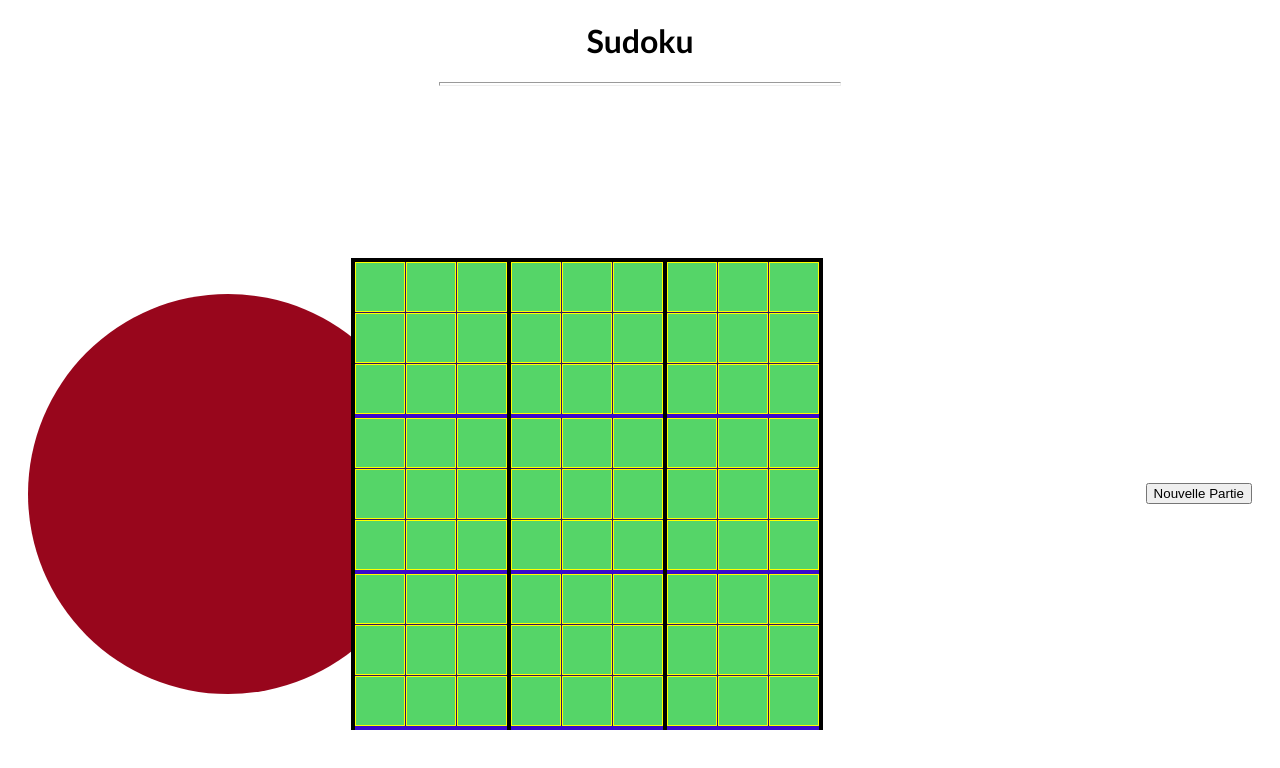
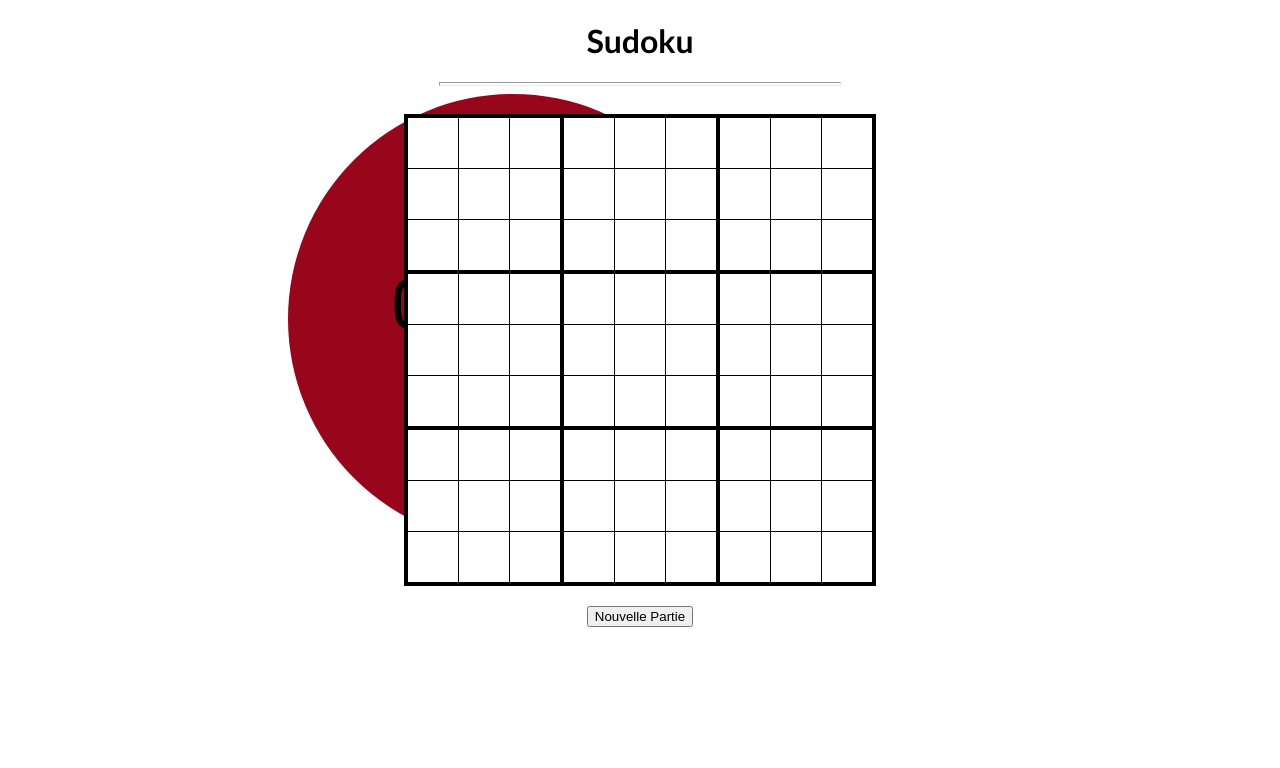
Before and after one commit to barbara-vanni/Sudoku_API, a plain HTML site: page index.html in a window 1280 px wide. Drawn offline with Linux system fonts and the light colour scheme; no server answers.

Commit message:
Timer adding: first attempt

```diff
--- a/index.html
+++ b/index.html
@@ -12,12 +12,11 @@
 <body>
     <!-- Title sudoku -->
     <h1>Sudoku</h1>
+    <!-- little separating line -->
     <hr>
 
-    <!-- Board -->
+    <!-- Board game  -->
     <div class="container">
-        <!-- Timer  -->
-        <div class="circle-background"></div>
 
         <div class="sudoku-grid">
 
@@ -128,9 +127,14 @@
             </table>
         </div>
 
-
+        <!-- Timer  -->
+        <div class="circle-background">
+            <div class="timer-container">
+                <div class="timer-text" id="timer">00:00</div>
+                <!-- <span id="timer">00:00</span> -->
+            </div>
+        </div>
+        <!-- Button new game -->
         <button id="nouvellePartie">Nouvelle Partie</button>
 
-
-        <script src="script.js"></script>
-</body>
+    </body>
--- a/styles.css
+++ b/styles.css
@@ -6,59 +6,58 @@ body {
 hr {
     width: 400px;
     height: 2px;
-    color:black;
+    color: black;
 }
 
 .container {
     display: flex;
     justify-content: space-between;
     align-items: center;
+    flex-direction: column;
     box-sizing: border-box;
     margin: 0;
     padding: 0;
     font-family: Roboto, sans-serif;
     position: relative;
-    height: 100vh;
-    padding: 20px;
-
 }
 
-.sudoku-grid{
-
-    margin : 0 auto;
+.sudoku-grid {
+    margin: 0 auto;
+    padding: 20px;
+    display: flex;
     flex-wrap: wrap;
 
 }
 
 
 table {
-    border: 2px solid #746f6f1f;
+    border: 2px solid #000000;
     border-spacing: 0;
     border-collapse: collapse;
-    background-color: yellow;
+    background-color: rgb(255, 255, 255);
 }
 
 td {
-    border: 1px solid #321266;
+    border: 1px solid #000000;
     text-align: center;
     vertical-align: middle;
 }
 
 td input {
-    color: #a40d4f;
+    color: #000000;
     padding: 0;
     border: 0;
     text-align: center;
     width: 48px;
     height: 48px;
     font-size: 24px;
-    background-color: #55d568;
+    background-color: #ffffff;
     outline: none;
 }
 
 
 tr:nth-child(3n) {
-    border-bottom: 4px solid #3b0acd;
+    border-bottom: 4px solid #000000;
 }
 
 tr:nth-child(3n + 1) {
@@ -74,21 +73,36 @@ td:nth-child(3n + 1) {
 }
 
 .circle-background {
-
+    /* display: flex; */
+    /* justify-content:; */
     position: absolute;
-    width: 400px;
-    height: 400px;
+    left :280px;
+    width: 450px;
+    height: 450px;
+    margin-left: auto;
     background-color: #98061c;
-    /* Couleur de fond */
     border-radius: 50%;
-    /* Cercle parfait */
     z-index: -1;
 }
 
-title {
+.circle-background > .timer-container {
+    text-align: center;
+    margin-top: 170px;
+    margin-right: 70px;
+}
+
+.circle-background > .timer-container > .timer-text {
     shape-outside: circle(50%);
-    /* Forme du cercle */
-    margin: 10px;
-    /* Marge pour l'espacement */
-    z-index: 1;
+    width: 100%;
 }
+
+#timer {
+    font-size: 70px;
+}
+
+#nouvellePartie {
+    margin: 0 auto;
+    display: flex;
+    justify-content: space-around;
+    align-items: flex-end;
+}
```
Also changed, not shown: 1 other file.
